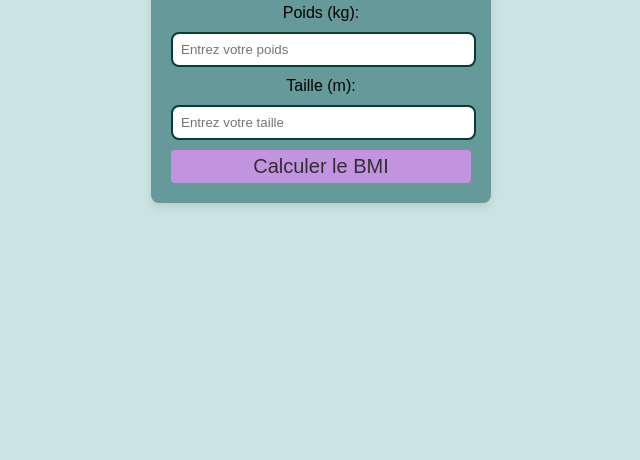
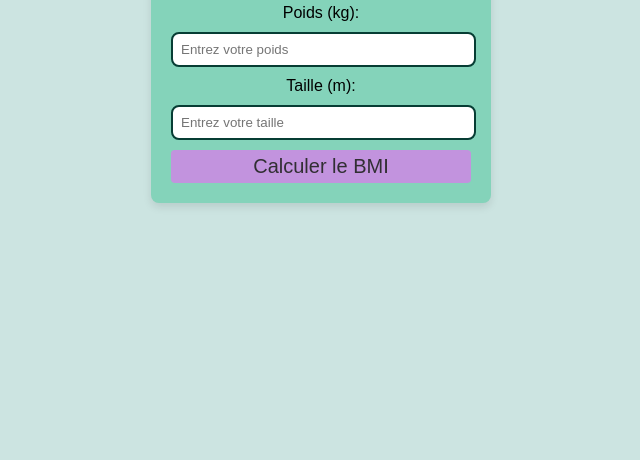
Before and after one commit to cdesterke/bmi, a plain HTML site: page index.html in a window 1280 px wide. Shown: the part 340-800 px from the top of the page, without its empty margins (319-959 px from the left). Drawn offline with Linux system fonts and the light colour scheme.

Commit message:
Update index.html

```diff
--- a/index.html
+++ b/index.html
@@ -15,7 +15,7 @@
             background-color: #cce4e1;
         }
         .calculator {
-            background-color: #669999;
+            background-color: #84D3BA;
             padding: 20px;
             border-radius: 8px;
             box-shadow: 0 4px 8px rgba(0, 0, 0, 0.1);
```
